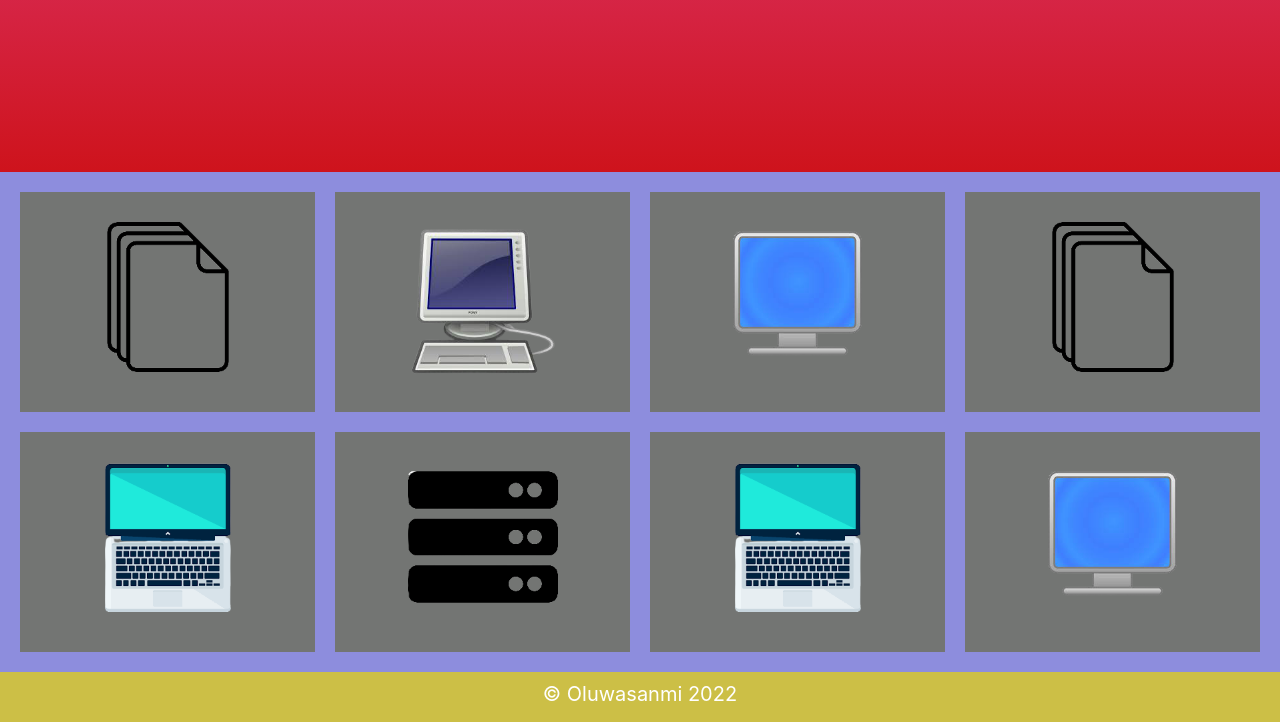
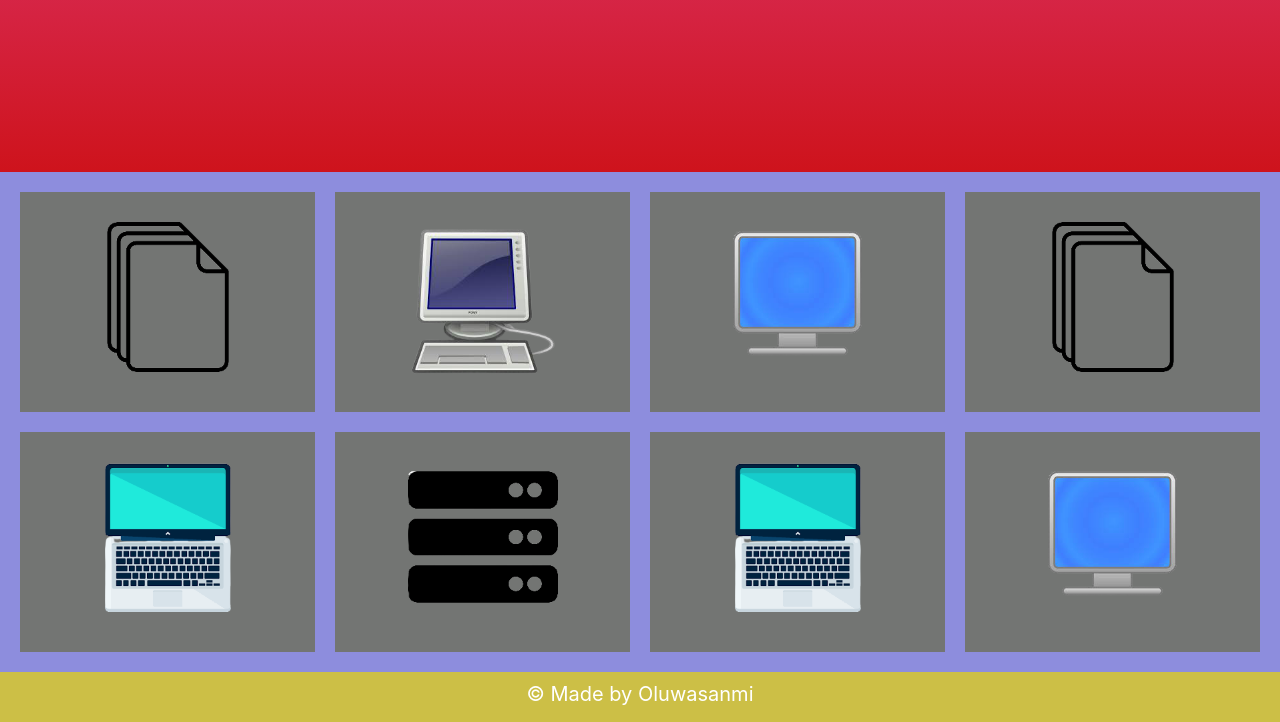
Before and after one commit to helloSanmi/CSS-Grid-Exercise, a plain HTML site: page index.html in a window 1280 px wide. Shown: the part 298-1020 px from the top of the page. Drawn offline with Linux system fonts and the light colour scheme.

Commit message:
Add files via upload

```diff
--- a/index.html
+++ b/index.html
@@ -53,7 +53,7 @@
 
     <!--Footer-->
     <footer>
-         <p>&copy; Oluwasanmi 2022</p>
+         <p>&copy; Made by Oluwasanmi</p>
     </footer>
 </div>
 </body>
```
